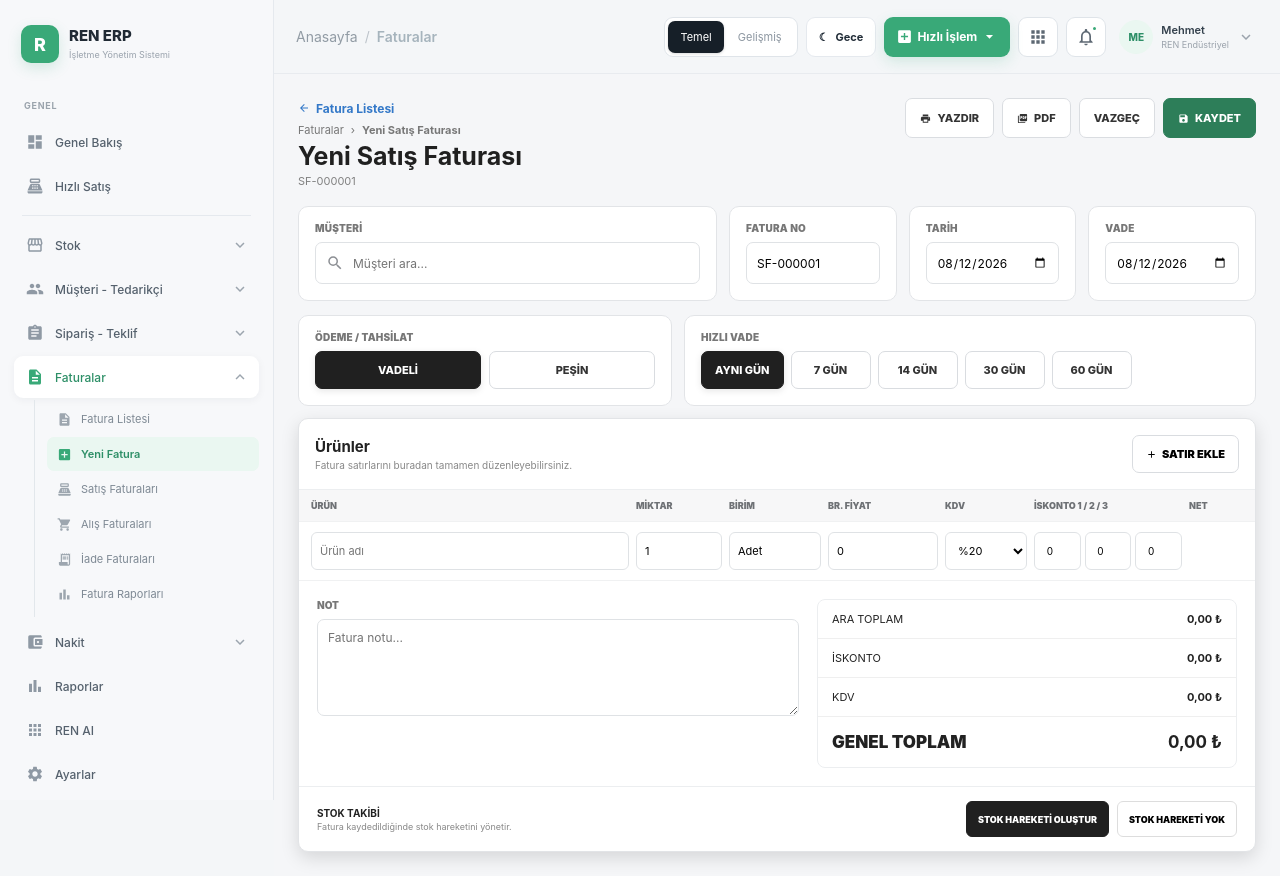
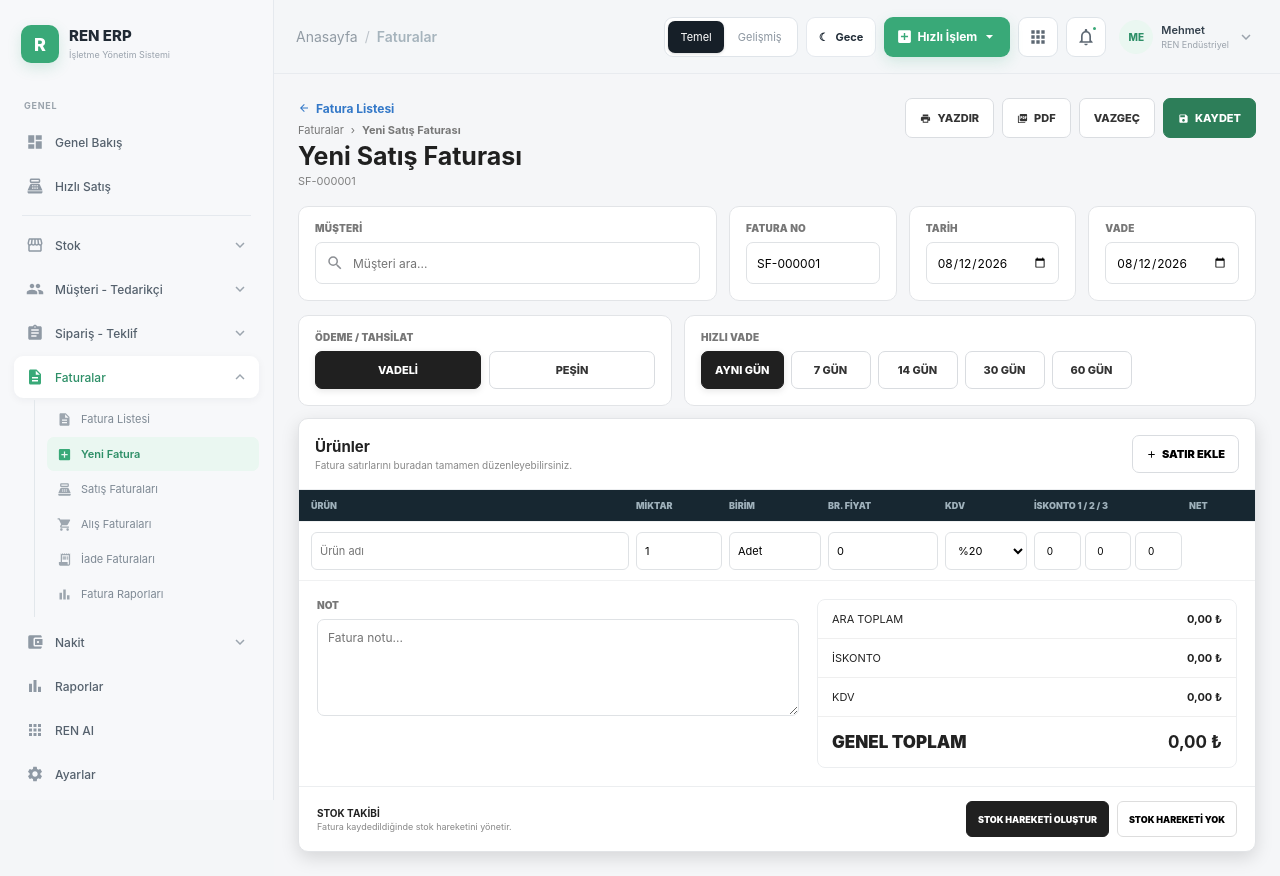
Before and after one commit to RenEndustriyel/ren-erp, a React app in the folder frontend/: page /invoices/new in a window 1280 px wide. Built offline with nearby package versions, Linux system fonts and the light colour scheme; the HTML template or start-up script is replaced by a standard one.

Commit message:
QA-004 Final dark dropdown and product header fix

```diff
--- a/frontend/src/pages/Invoices/NewInvoice/NewInvoice.css
+++ b/frontend/src/pages/Invoices/NewInvoice/NewInvoice.css
@@ -237,8 +237,8 @@
   right: 0;
   top: 47px;
   z-index: 50;
-  background: #fff;
-  border: 1px solid #dfe2e5;
+  background: #172731;
+  border: 1px solid #3a505c;
   border-radius: 8px;
   box-shadow: 0 14px 35px rgba(0,0,0,.12);
   overflow: hidden;
@@ -258,7 +258,7 @@
 }
 
 .ren-customer-dropdown > button:hover {
-  background: #f7f9fb;
+  background: #22343e;
 }
 
 .ren-customer-dropdown strong {
@@ -510,8 +510,8 @@
 }
 
 .ren-product-head {
-  background: #f7f7f8;
-  color: #6e7175;
+  background: #172731;
+  color: #9fb1bb;
   font-size: 9px;
   font-weight: 900;
   align-items: center;
@@ -546,8 +546,8 @@
   right: 0;
   top: 42px;
   z-index: 40;
-  background: #fff;
-  border: 1px solid #dfe2e5;
+  background: #172731;
+  border: 1px solid #3a505c;
   border-radius: 7px;
   box-shadow: 0 12px 30px rgba(0,0,0,.12);
   overflow: hidden;
@@ -570,7 +570,7 @@
 }
 
 .ren-product-suggestion-list button:hover {
-  background: #f7f9fb;
+  background: #22343e;
 }
 
 .ren-product-suggestion-list small {
@@ -1546,3 +1546,31 @@
 .ren-layout.ren-theme-dark .ren-content .ren-invoice-active-editor .ren-invoice-note-area {
   color: #dbe5ea !important;
 }
+
+
+/* ===== QA-004 LIVE FIX ===== */
+.ren-customer-dropdown,
+.ren-product-suggestion-list{
+  background:#172731 !important;
+  border:1px solid #3a505c !important;
+  color:#e8eef2 !important;
+}
+.ren-customer-dropdown>button,
+.ren-product-suggestion-list button{
+  background:#172731 !important;
+  color:#e8eef2 !important;
+  border-bottom:1px solid #2b404b !important;
+}
+.ren-customer-dropdown>button:hover,
+.ren-product-suggestion-list button:hover{
+  background:#22343e !important;
+}
+.ren-product-head,
+.ren-product-row.ren-product-head{
+  background:#172731 !important;
+  color:#9fb1bb !important;
+}
+.ren-product-row.ren-product-head>*{
+  background:#172731 !important;
+  color:#9fb1bb !important;
+}
```
